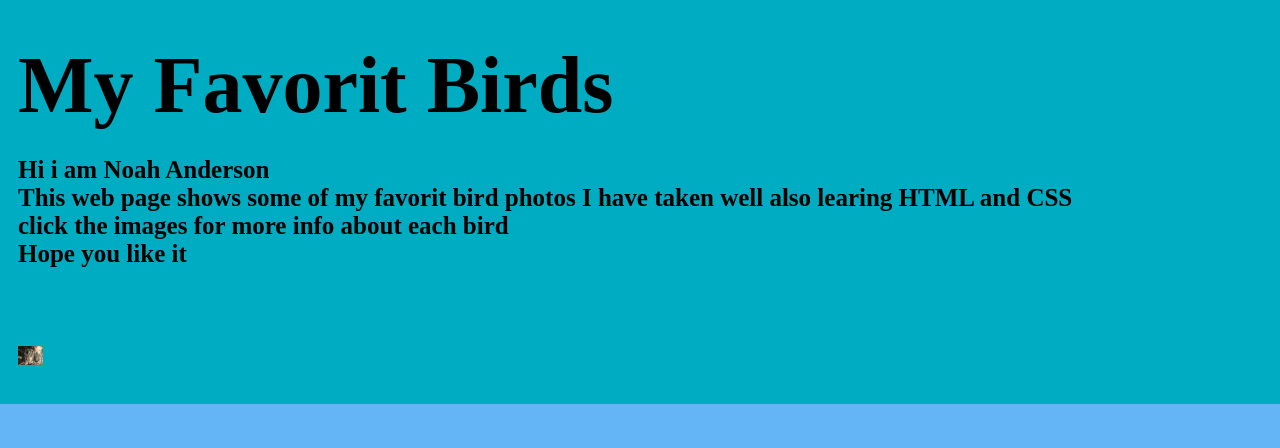
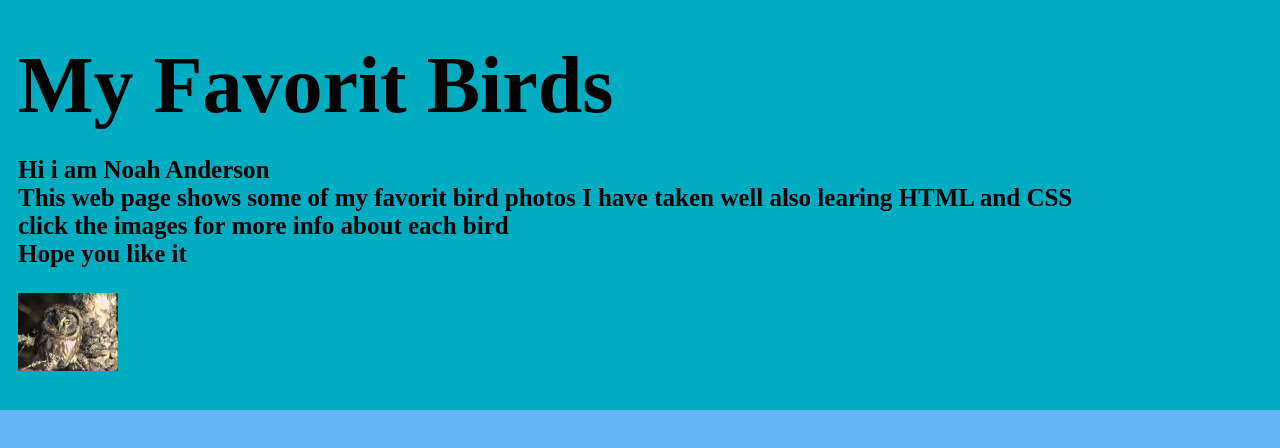
Before and after one commit to Snipershot8913/SniperShot8913.github.io, a plain HTML site: page index.html in a window 1280 px wide. Shown: the top 448 px of the page. Drawn offline with Linux system fonts and the light colour scheme.

Commit message:
Update index.html

```diff
--- a/index.html
+++ b/index.html
@@ -30,7 +30,7 @@
 	<br> This web page shows some of my favorit bird photos I have taken well also learing HTML and CSS
 	<br> click the images for more info about each bird
 	<br> Hope you like it </p>
-        <a  href = "borealowl.html"> <img src="images/BorealOwl.jpg" alt="Boreal Owl" width="25" hight="25"> </a>
+        <a  href = "borealowl.html"> <img src="images/BorealOwl.jpg" alt="Boreal Owl" width="100" hight="100"> </a>
 
 	</body>
 </html>
```
